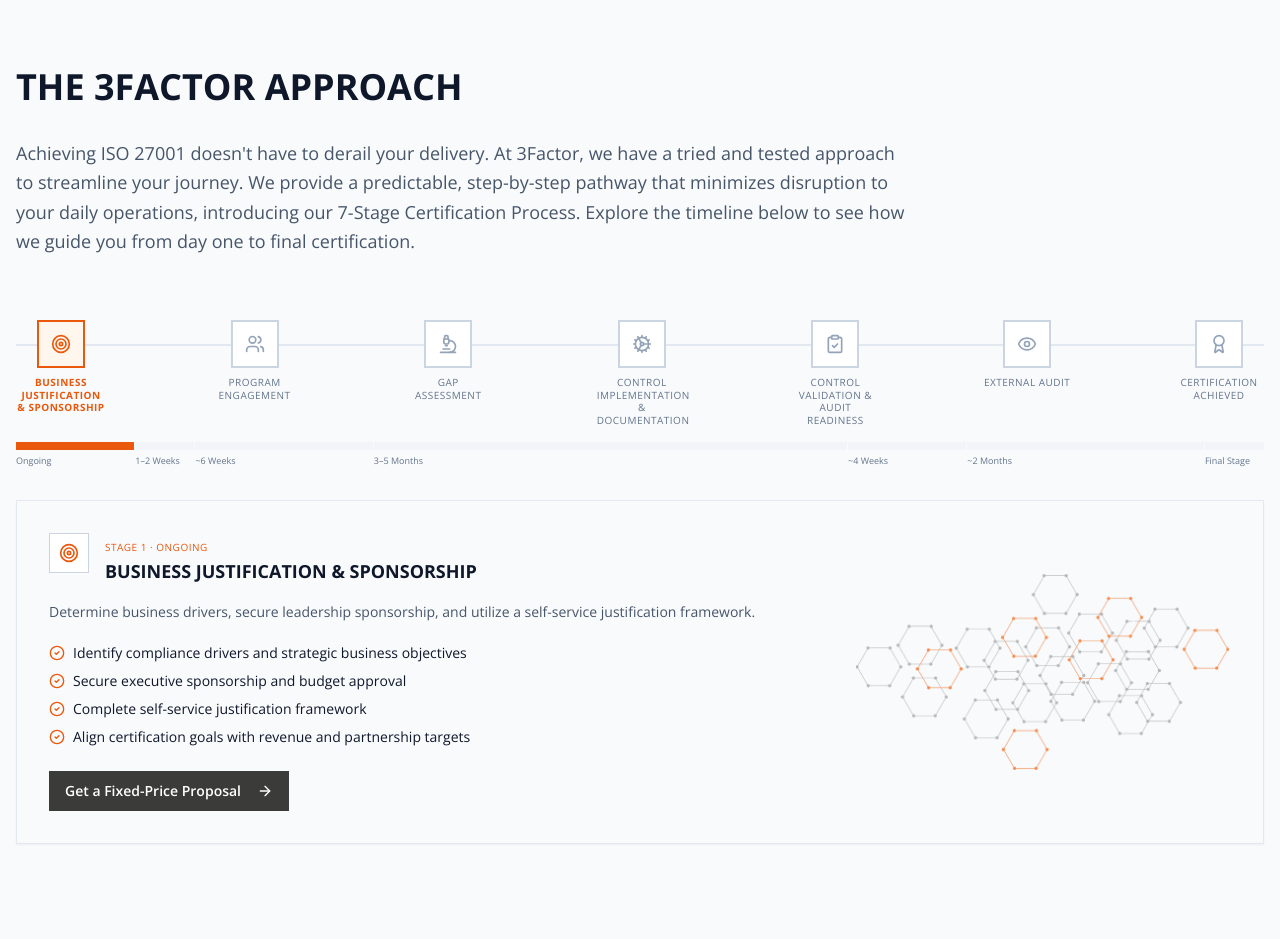
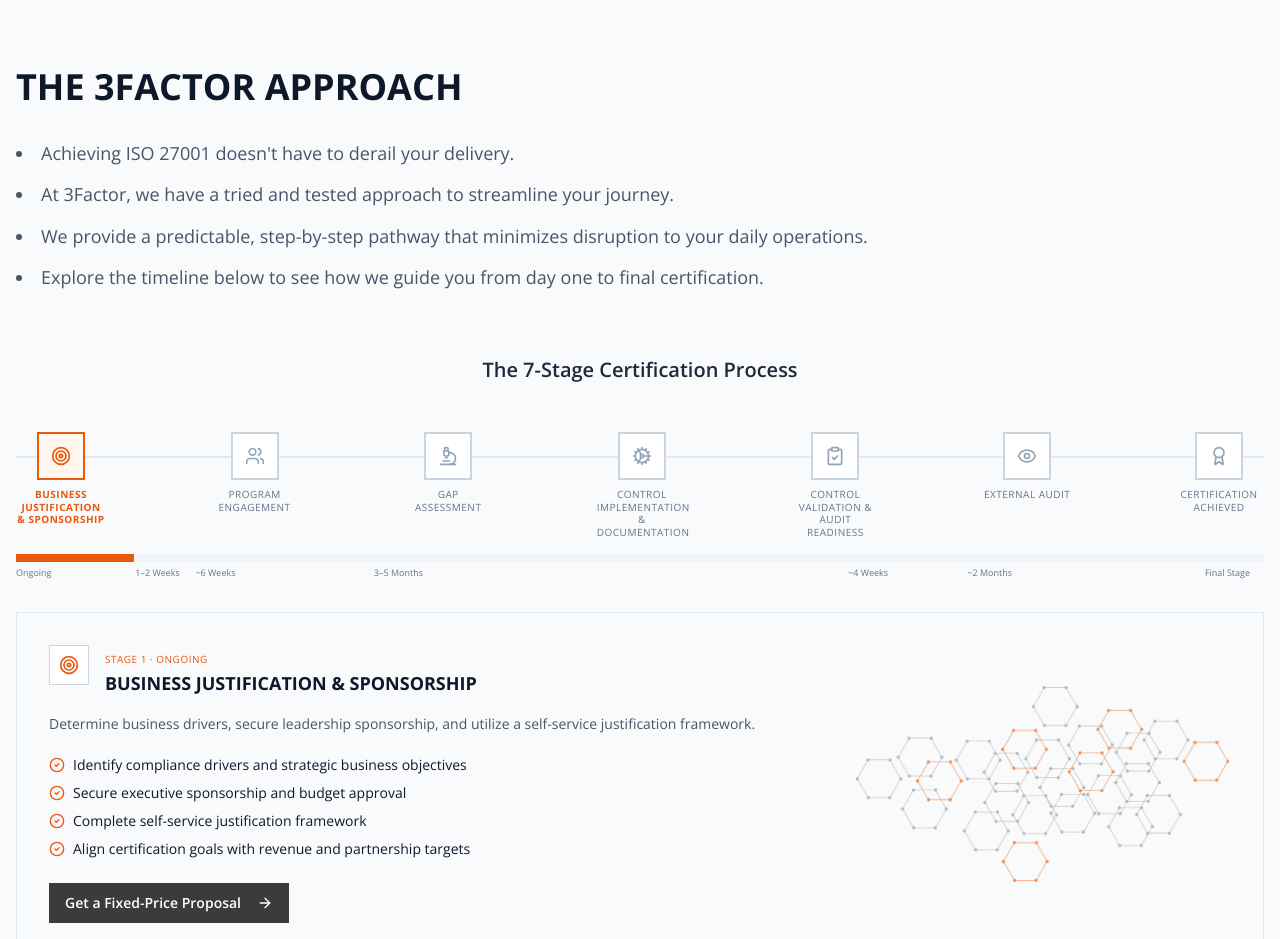
Before and after one commit to Sean3FACTOR/threefactor-glow-web, a React (Vite) app: page /services/iso-27001 in a window 1280 px wide. Shown: the part 980-1919 px from the top of the page. Built offline with nearby package versions, Linux system fonts and the light colour scheme.

Commit message:
Update timeline header and intro

```diff
--- a/src/pages/ISO27001Page.tsx
+++ b/src/pages/ISO27001Page.tsx
@@ -724,9 +724,15 @@ const ISO27001Page = () => {
           <h2 className="text-3xl md:text-4xl font-bold text-slate-900 uppercase mb-8">
             THE 3FACTOR APPROACH
           </h2>
-          <p className="text-lg text-slate-600 mb-16 max-w-4xl leading-relaxed">
-            Achieving ISO 27001 doesn't have to derail your delivery. At 3Factor, we have a tried and tested approach to streamline your journey. We provide a predictable, step-by-step pathway that minimizes disruption to your daily operations, introducing our 7-Stage Certification Process. Explore the timeline below to see how we guide you from day one to final certification.
-          </p>
+          <ul className="text-lg text-slate-600 mb-16 max-w-4xl leading-relaxed space-y-3 list-disc list-inside">
+            <li>Achieving ISO 27001 doesn't have to derail your delivery.</li>
+            <li>At 3Factor, we have a tried and tested approach to streamline your journey.</li>
+            <li>We provide a predictable, step-by-step pathway that minimizes disruption to your daily operations.</li>
+            <li>Explore the timeline below to see how we guide you from day one to final certification.</li>
+          </ul>
+          <h3 className="text-xl font-semibold text-slate-800 text-center mb-12">
+            The 7-Stage Certification Process
+          </h3>
           <InteractiveTimeline openModal={openModal} />
         </div>
       </section>
```
